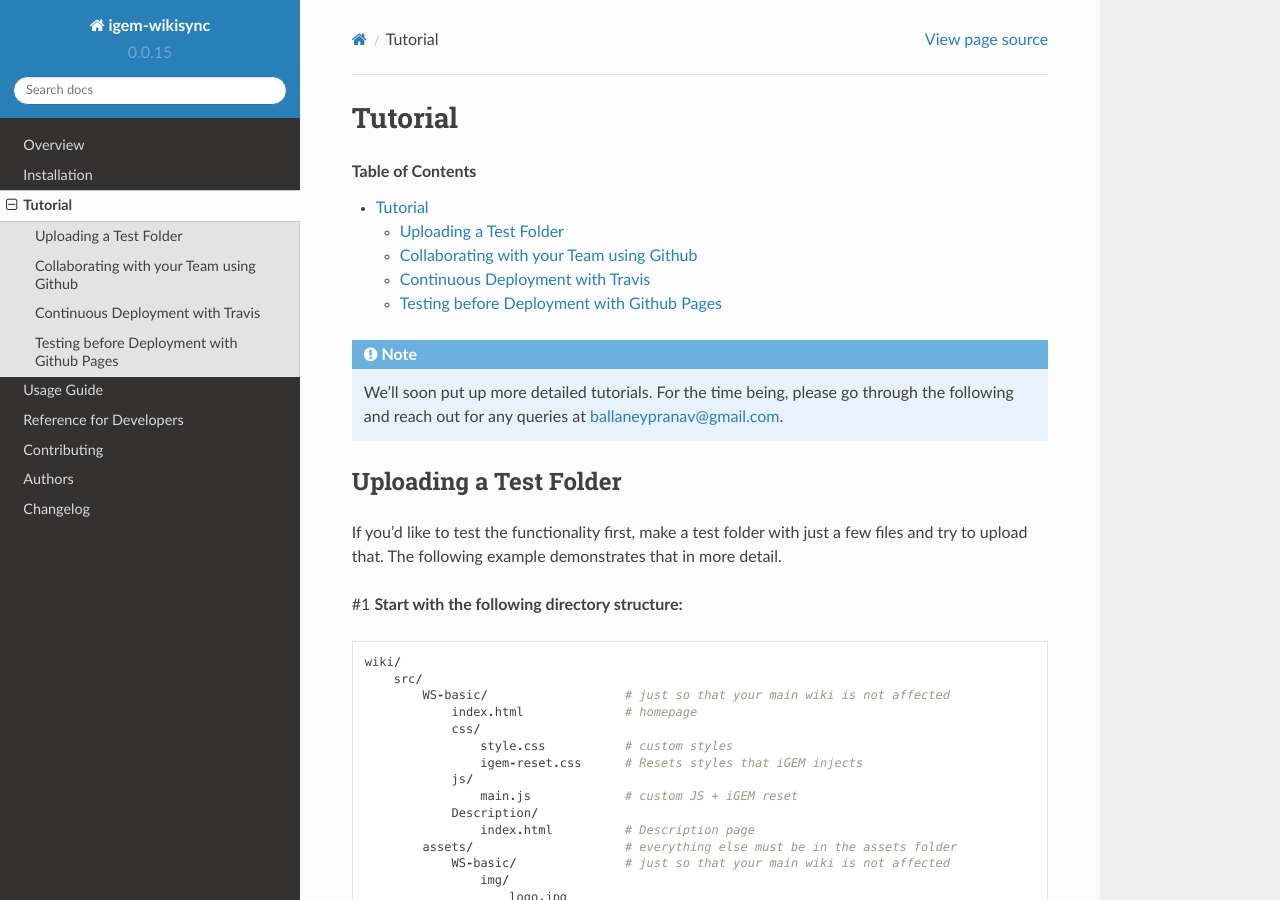
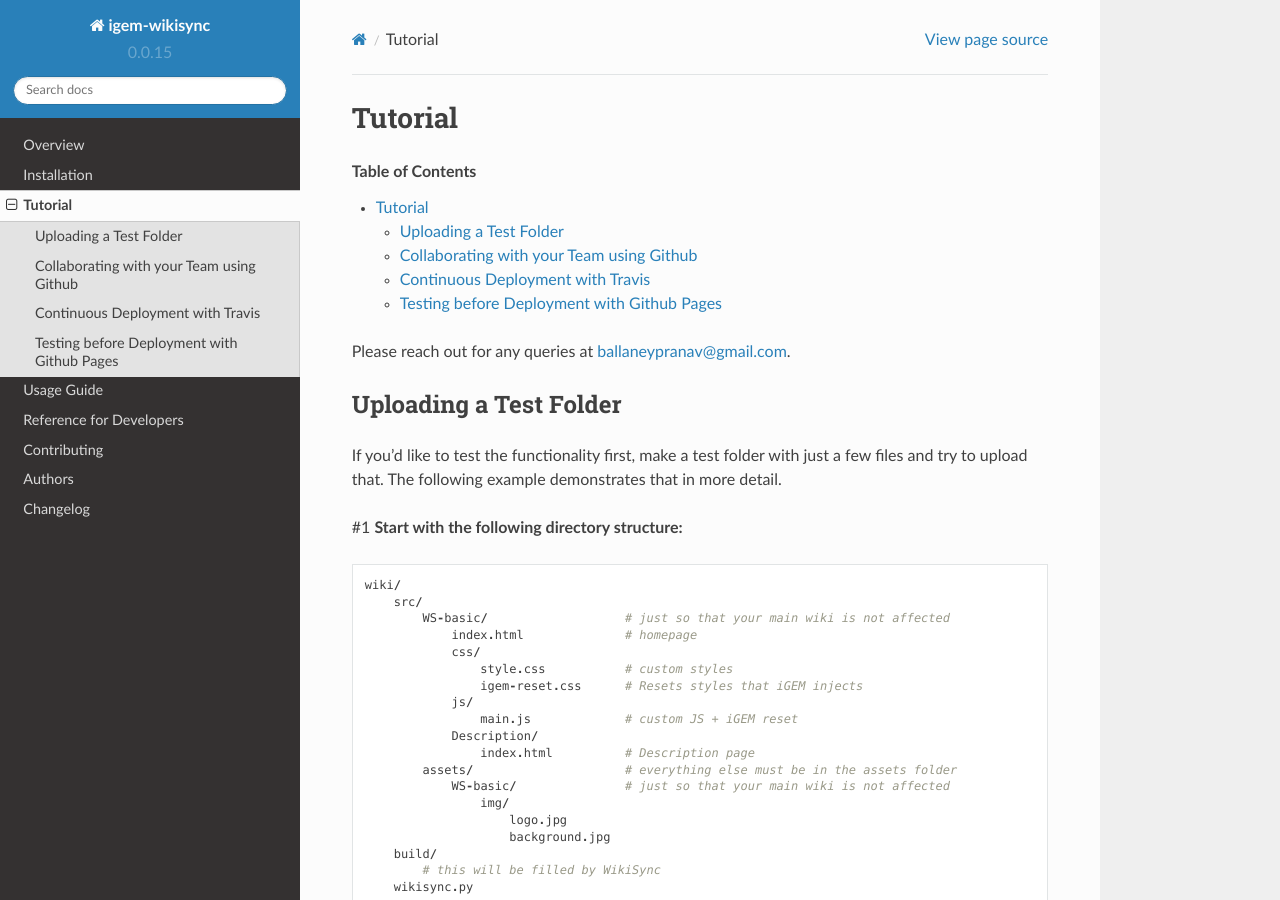
Before and after one commit to igembitsgoa/igem-wikisync, a Sphinx documentation site: the page built from docs/tutorial/index.rst, in a window 1280 px wide and 900 px high. Built offline with Sphinx 7.4.7 and the Read the Docs theme 2.0.0, drawn with Linux system fonts in a browser that asks for light colours.

Commit message:
Update docs

```diff
--- a/docs/tutorial/index.rst
+++ b/docs/tutorial/index.rst
@@ -6,9 +6,7 @@ Tutorial
 
 .. contents:: Table of Contents
 
-.. note::
-
-    We'll soon put up more detailed tutorials. For the time being, please go through the following and reach out for any queries at ballaneypranav@gmail.com.
+Please reach out for any queries at ballaneypranav@gmail.com.
 
 
 Uploading a Test Folder
```
